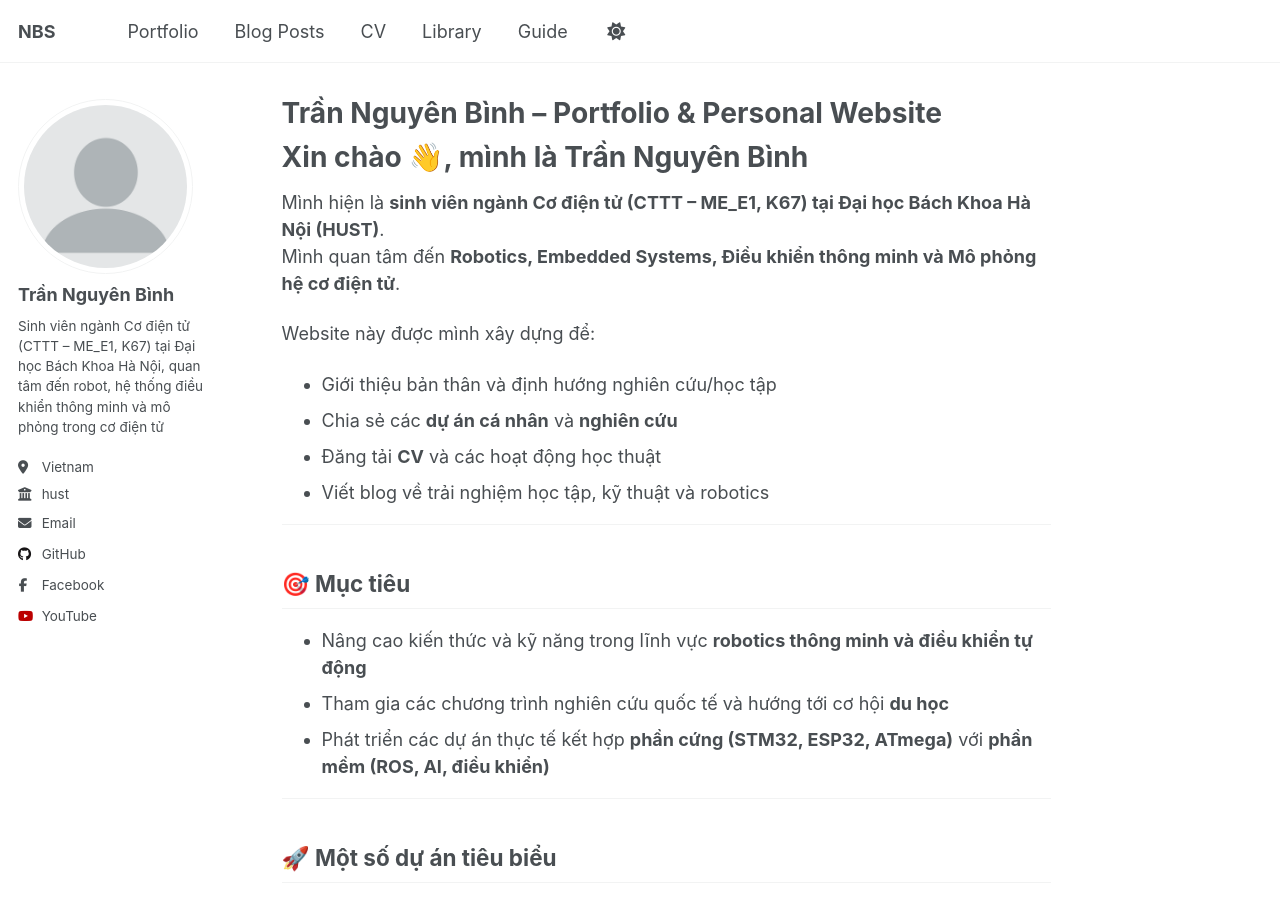
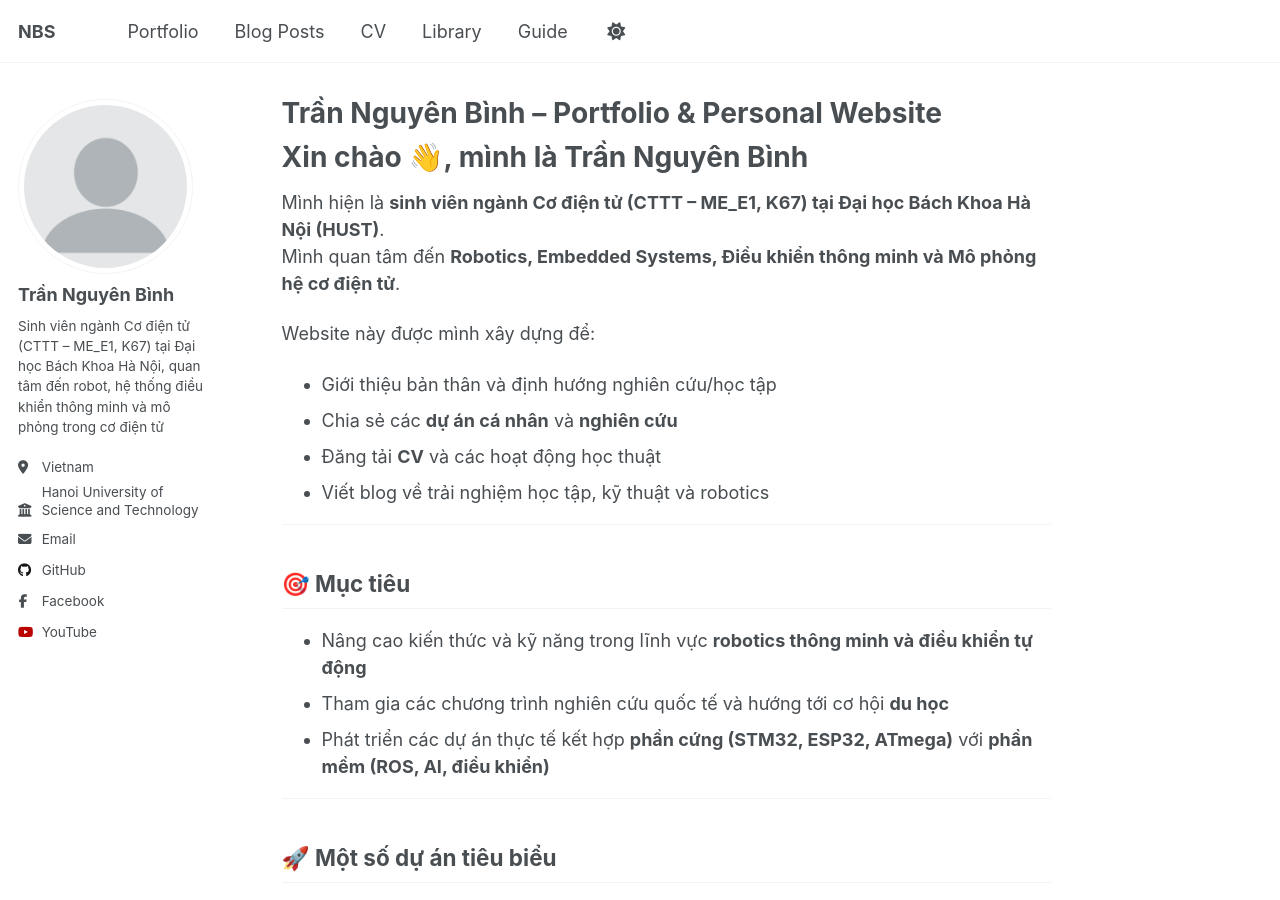
Before and after one commit to nguyenbinh-shark/nguyenbinh-shark.github.io, a Jekyll site: the page built from _pages/about.md, in a window 1280 px wide and 900 px high. Built offline with Jekyll 4.4.1, drawn with Linux system fonts in a browser that asks for light colours; a script that is not in the unit is left out.

Commit message:
Update _config.yml

```diff
--- a/_config.yml
+++ b/_config.yml
@@ -26,7 +26,11 @@ author:
   pronouns         : #"He/His"
   bio              : "Sinh viên ngành Cơ điện tử (CTTT – ME_E1, K67) tại Đại học Bách Khoa Hà Nội, quan tâm đến robot, hệ thống điều khiển thông minh và mô phỏng trong cơ điện tử"
   location         : "Vietnam"
-  employer         : "hust"
+  employer         : >
+              <div style="display:inline-block;line-height:1.3;">
+                Hanoi University of<br>
+                Science and Technology
+              </div>
   uri              : #URL
   email            : "trannguyenbinh.shark@gmail.com"
 
```
